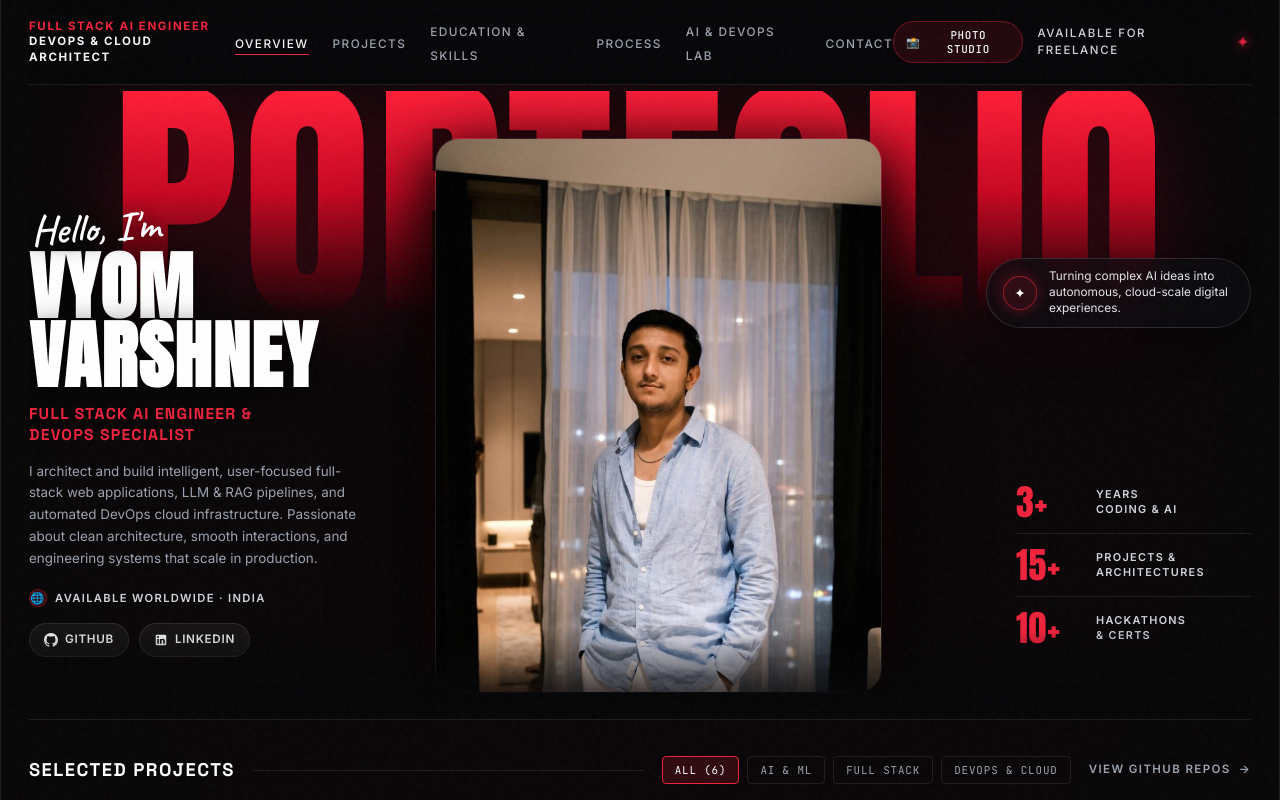
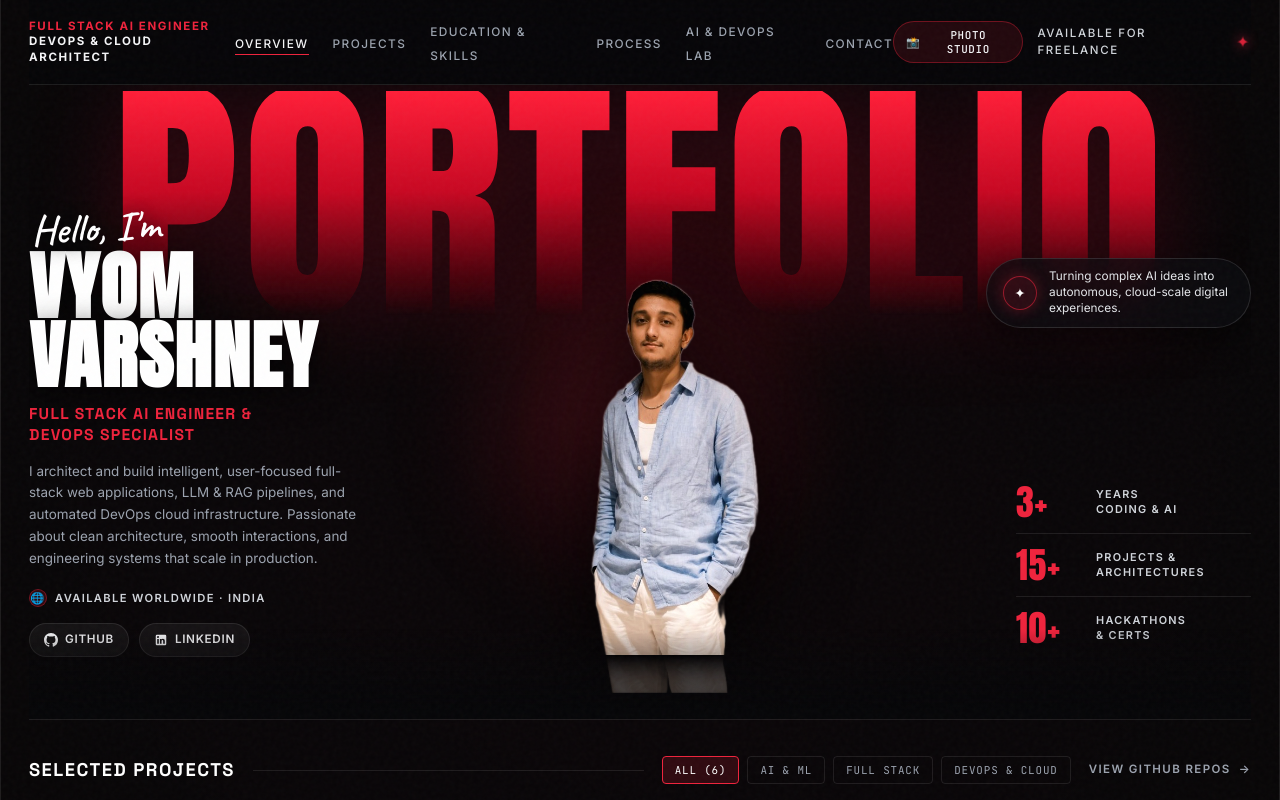
Before and after one commit to vyomvarshney2005cseai/My_portfolio, a plain HTML site: page index.html in a window 1280 px wide. Shown: the top 800 px of the page. Drawn offline with Linux system fonts and the light colour scheme.

Commit message:
Add transparent portrait cutout to hero and gallery

```diff
--- a/index.html
+++ b/index.html
@@ -405,14 +405,11 @@
     .hero-portrait-img {
       width: 100%;
       max-height: 555px;
-      object-fit: cover;
-      object-position: top center;
-      filter: contrast(1.04) drop-shadow(0 18px 38px rgba(0, 0, 0, 0.95));
+      object-fit: contain;
+      object-position: bottom center;
+      filter: contrast(1.06) drop-shadow(0 22px 45px rgba(0, 0, 0, 0.95));
       transition: transform 0.35s cubic-bezier(0.22, 1, 0.36, 1), filter 0.35s ease;
       display: block;
-      border-radius: 24px;
-      border: 1px solid rgba(255, 255, 255, 0.1);
-      box-shadow: 0 20px 48px rgba(0, 0, 0, 0.8), 0 0 35px rgba(239, 35, 60, 0.15);
     }
 
     .portrait-wrapper:hover .hero-portrait-img {
@@ -1521,7 +1518,7 @@
             <div id="quickSwapHint" style="display:none; position:absolute; bottom:18px; left:50%; transform:translateX(-50%); z-index:10; background:rgba(12,12,16,0.88); border:1px solid rgba(239,35,60,0.65); padding:6px 14px; border-radius:999px; font-family:var(--font-mono); font-size:0.65rem; color:#fff; white-space:nowrap; box-shadow:0 6px 20px rgba(0,0,0,0.85); pointer-events:none;">
               📸 Click or Drop PHOTO-2026-11-05-19-30-42.jpg Here
             </div>
-            <img id="heroPortrait" src="profile.jpg" alt="Vyom Varshney — Full Stack AI Engineer & DevOps" class="hero-portrait-img" />
+            <img id="heroPortrait" src="profile_transparent.png" alt="Vyom Varshney — Full Stack AI Engineer & DevOps" class="hero-portrait-img" />
           </div>
         </div>
 
@@ -1945,7 +1942,7 @@
 
         <div class="gallery-grid">
           <div class="gallery-card" onclick="triggerSlotUpload('slot1')">
-            <img id="img-slot1" src="profile.jpg" alt="Vyom Varshney Portrait" style="object-position:top center;" />
+            <img id="img-slot1" src="profile_transparent.png" alt="Vyom Varshney Portrait" style="object-position:top center;" />
             <div class="gallery-caption">
               <span>01 · VYOM VARSHNEY</span>
               <span style="color:var(--red-bright);">✎</span>
```
Also changed, not shown: profile_transparent.png (added).
